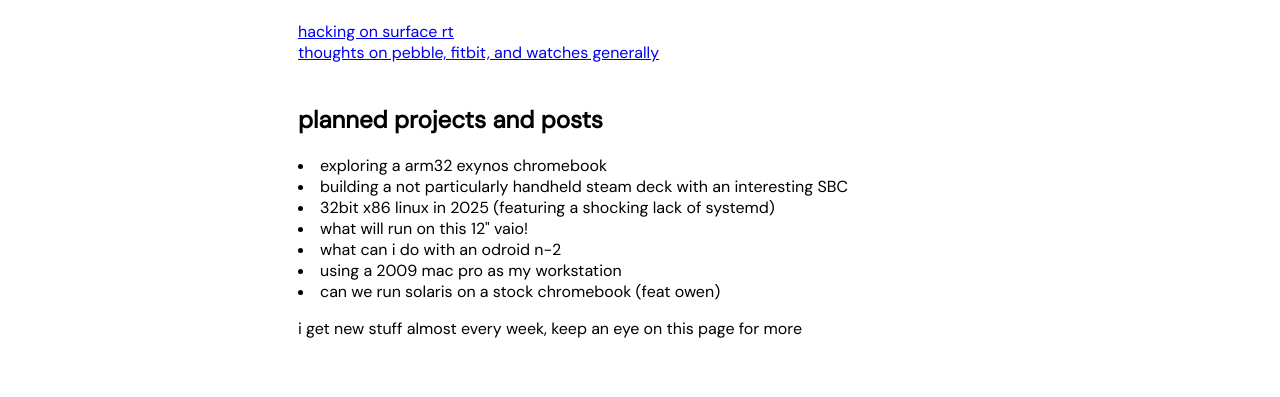
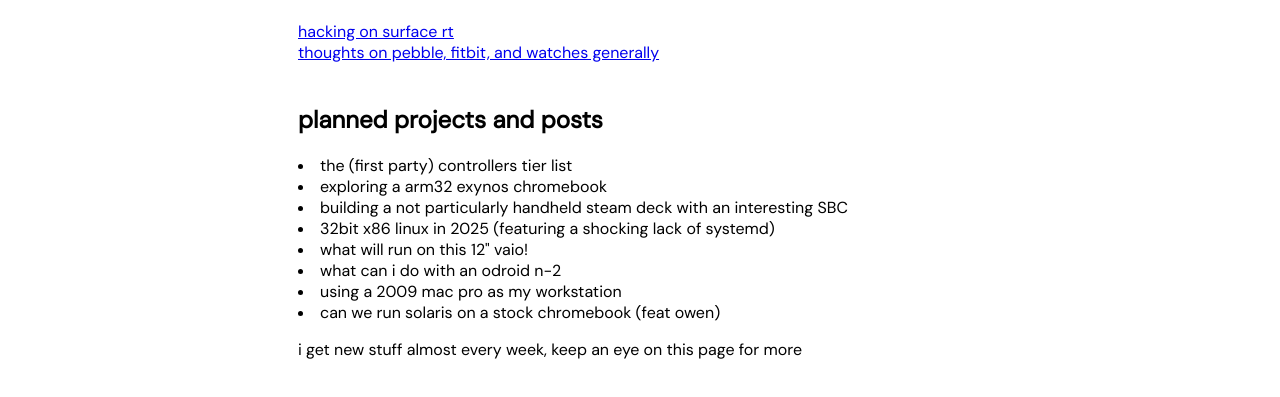
Before and after one commit to nothingneko/nothingneko.github.io, a plain HTML site: page blog.html in a window 1280 px wide. Shown: the part 135-532 px from the top of the page. Drawn offline with Linux system fonts and the light colour scheme.

Commit message:
new project/post

```diff
--- a/blog.html
+++ b/blog.html
@@ -63,6 +63,7 @@
     <br>
     <section>
     <h2>planned projects and posts</h2>
+    <li>the (first party) controllers tier list</li>
     <li>exploring a arm32 exynos chromebook</li>
     <li>building a not particularly handheld steam deck with an interesting SBC</li>
     <li>32bit x86 linux in 2025 (featuring a shocking lack of systemd)</li>
```
